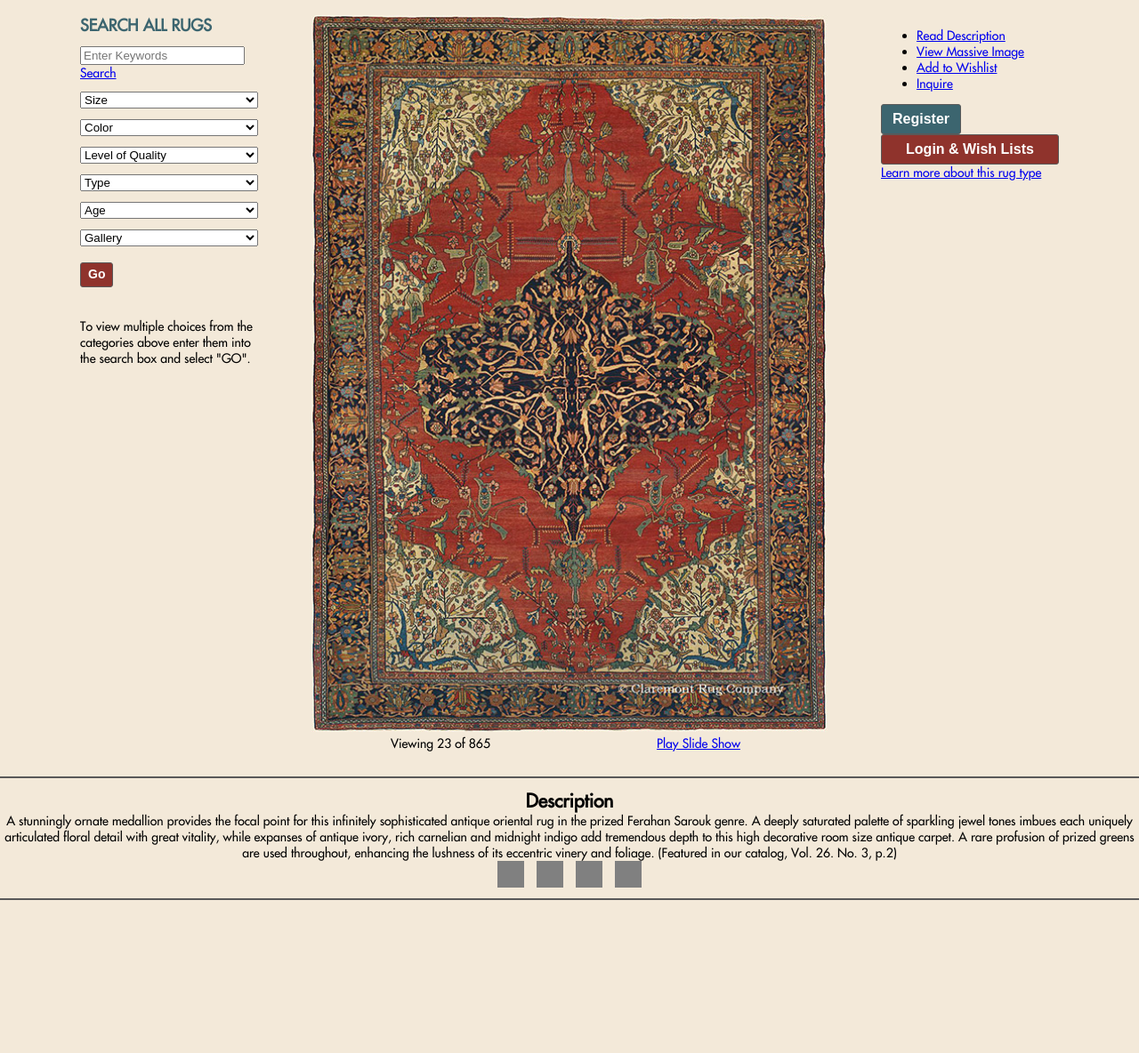
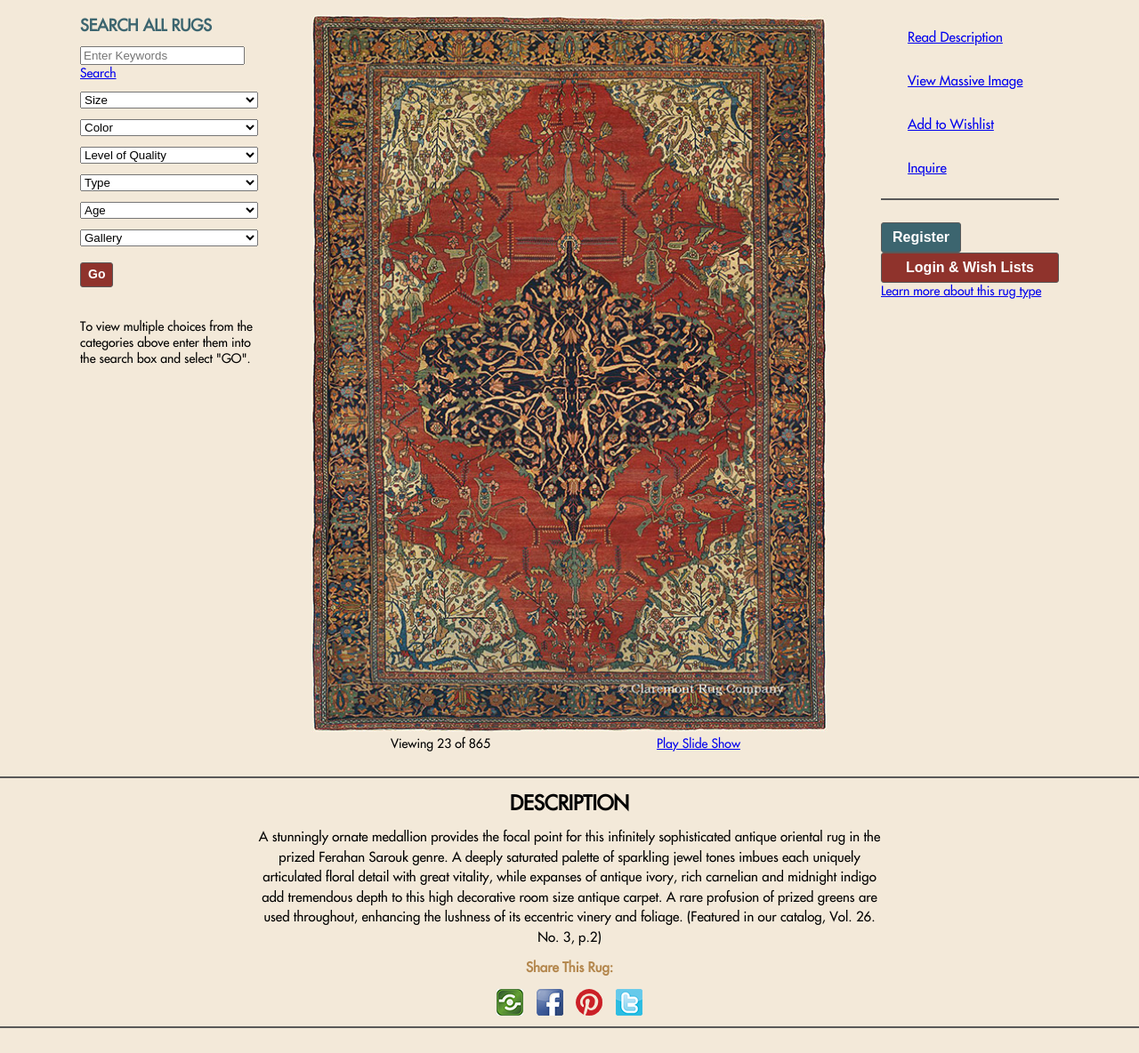
Before and after one commit to aarchbold/claremont-rebuild, a website: page webapp/index.html in a window 1280 px wide. Shown: the part 312-1496 px from the top of the page at 89% size. Before the commit the page ends 1352 px from the top, so only its background shows below. Drawn offline with nearby package versions, Linux system fonts and the light colour scheme.

Commit message:
adding more sprites

```diff
--- a/src/sass/modules/buttons.scss
+++ b/src/sass/modules/buttons.scss
@@ -54,10 +54,27 @@
 
 // social chicklets
 .btn-share {
+    transition: opacity 0.125s;
     width: rem(30px);
     height: rem(30px);
     display: inline-block;
     margin: 0 rem(5px);
     background-color: grey;
-    text-indent: -99999px
+    text-indent: -99999px;
+    background: url(../images/sprites/sprite-social.png) 0 0 no-repeat;
+    &.btn-share__shareaholic {
+        background-position: 0 0;
+    }
+    &.btn-share__facebook {
+        background-position: 0 -31px;
+    }
+    &.btn-share__pinterest {
+        background-position: 0 -62px;
+    }
+    &.btn-share__twitter {
+        background-position: 0 -93px;
+    }
+    &:hover {
+        opacity: .5;
+    }
 }
--- a/src/sass/modules/gallery.scss
+++ b/src/sass/modules/gallery.scss
@@ -3,6 +3,18 @@
 .sidebar-gallery-links {
     width: rem(200px);
     float: left;
+}
+
+.sidebar-gallery-bullets {
+    margin: 0 0 rem(25px) 0;
+    padding: 0;
+    list-style: none;
+    border-bottom: 2px solid $color-hr;
+    padding-bottom: rem(10px);
+    li {
+        padding: rem(15px) 0 rem(15px) rem(30px);
+        font-size: rem(15px);
+    }
 }
 
 .gallery-stage {
@@ -68,4 +80,22 @@
     border-bottom: 2px solid $color-hr;
     padding: rem(12px) 0;
     margin: rem(28px) 0;
+    font-size: rem(15px);
+    line-height: 1.5;
 }
+
+.gallery-description__content {
+    width: rem(700px);
+    margin: 0 auto;
+}
+
+.gallery-description__hdr {
+    text-transform: uppercase;
+    margin-bottom: rem(10px);
+}
+
+.gallery-description__share-text {
+    margin: rem(12px) 0;
+    font-weight: bold;
+    color: $color-breadcrumb;
+}
--- a/webapp/index.html
+++ b/webapp/index.html
@@ -5,7 +5,7 @@
         <meta http-equiv="x-ua-compatible" content="ie=edge">
         <title>Ferahan Sarouk, West Central Persian | Claremont Rugs</title>
         <meta name="description" content="A stunningly ornate medallion provides the focal point for this infinitely sophisticated antique oriental rug in the prized Ferahan Sarouk genre. A deeply saturated palette of sparkling jewel tones imbues each uniquely articulated floral detail with great vitality, while expanses of antique ivory, rich carnelian and midnight indigo add tremendous depth to this high decorative room size antique carpet. A rare profusion of prized greens are used throughout, enhancing the lushness of its eccentric vinery and foliage.">
-        <meta name="viewport" content="width=device-width, initial-scale=1">
+        <meta name="viewport" content="width=1200, target-densitydpi=high-dpi" />
         <!-- Place favicon.ico in the root directory -->
         <link rel="stylesheet" href="static/css/styles.css">
         <script src="static/js/vendor/modernizr-2.8.3.min.js"></script>
@@ -113,18 +113,19 @@
             </main>
 
             <!-- Description -->
-            <section class="gallery-description">
+            <main class="gallery-description">
                 <h2 class="gallery-description__hdr">Description</h2>
                 <p class="gallery-description__content">
                     A stunningly ornate medallion provides the focal point for this infinitely sophisticated antique oriental rug in the prized Ferahan Sarouk genre. A deeply saturated palette of sparkling jewel tones imbues each uniquely articulated floral detail with great vitality, while expanses of antique ivory, rich carnelian and midnight indigo add tremendous depth to this high decorative room size antique carpet. A rare profusion of prized greens are used throughout, enhancing the lushness of its eccentric vinery and foliage. (Featured in our catalog, Vol. 26. No. 3, p.2)
                 </p>
                 <div class="gallery-description__share">
+                    <p class="gallery-description__share-text">Share This Rug:</p>
                     <a class="btn-share btn-share__shareaholic" href="#">Shareaholic</a>
                     <a class="btn-share btn-share__facebook" href="#">Facebook</a>
                     <a class="btn-share btn-share__pinterest" href="#">Pinterest</a>
                     <a class="btn-share btn-share__twitter" href="#">Twitter</a>
                 </div>
-            </section>
+            </main>
 
         </div>
 
```
Also changed, not shown: src/css/styles.css, webapp/static/css/styles.css, webapp/static/images/sprites/sprite-gallery.png, webapp/static/images/sprites/sprite-social.png (added), 2 other files.
